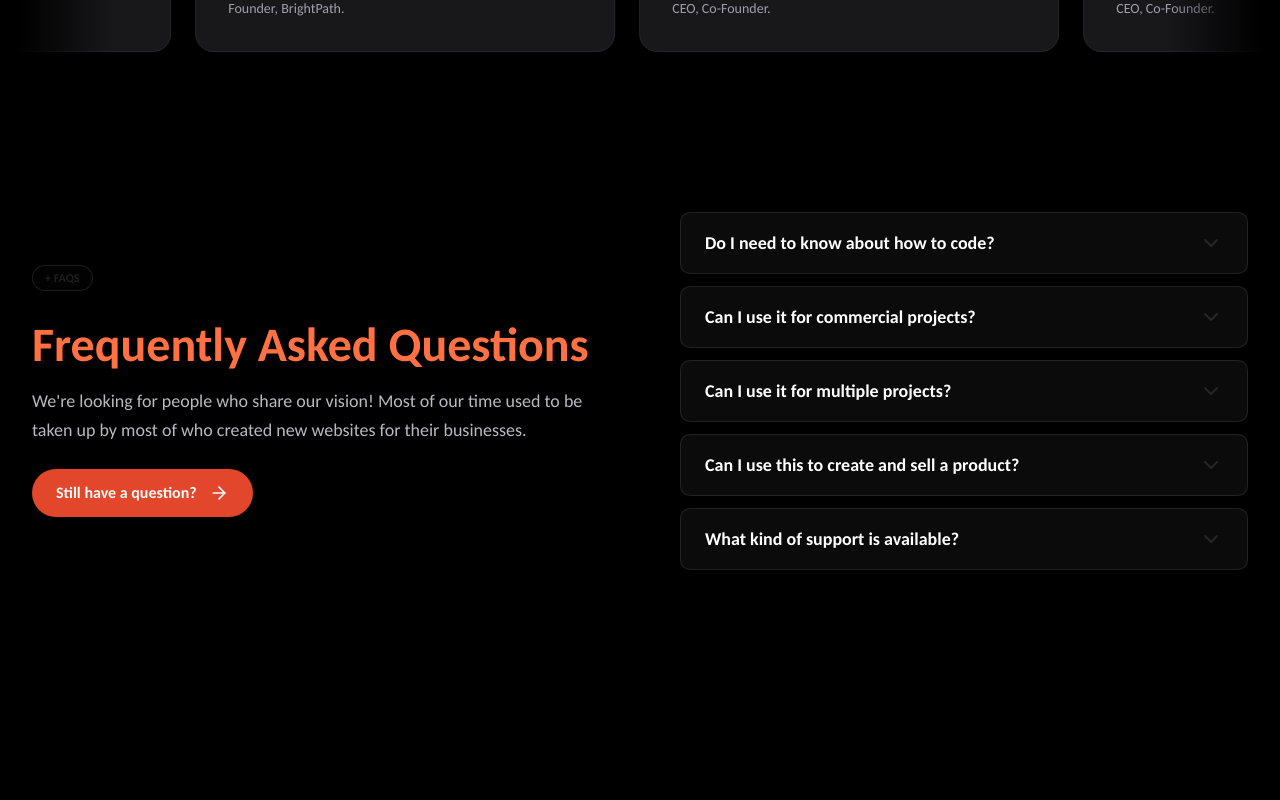
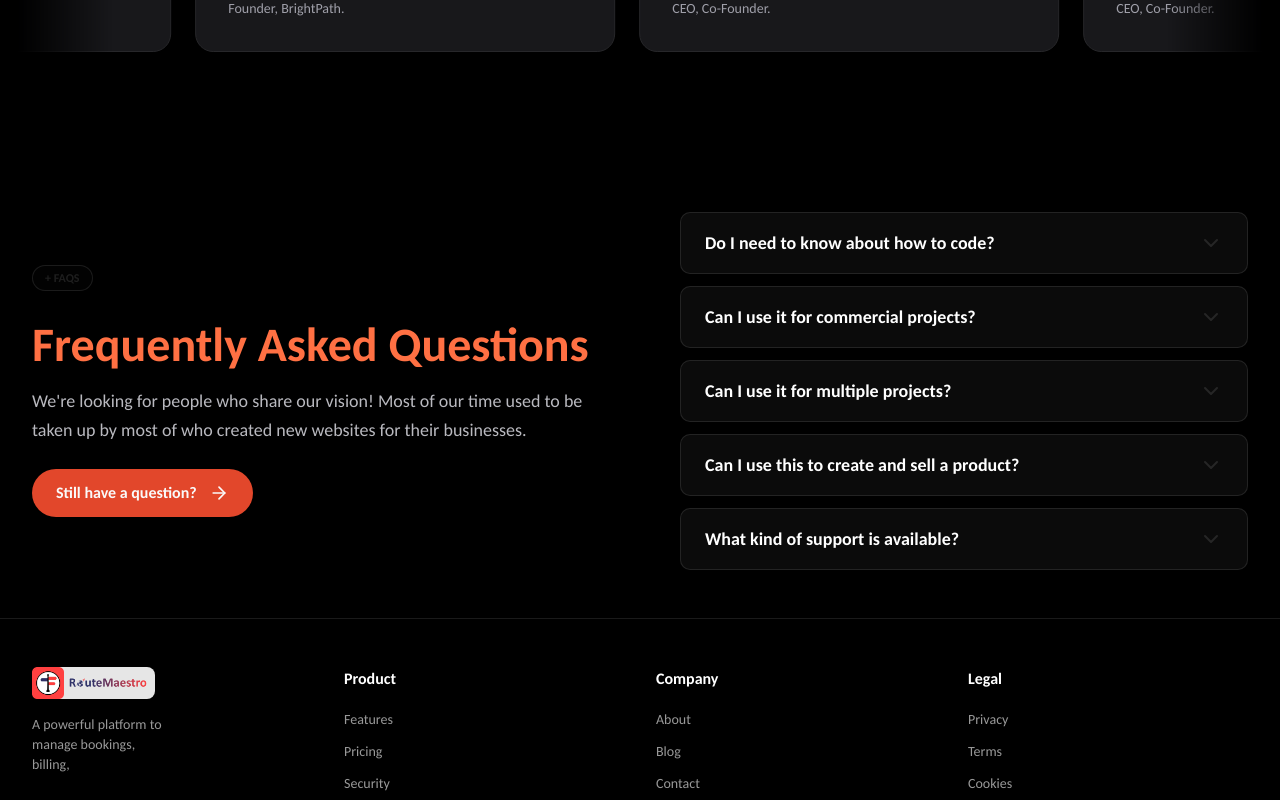
Before and after one commit to 01himanshuSingh/Route-Maestro-intern, a Next.js app: page / in a window 1280 px wide. Shown: the part 5480-6280 px from the top of the page. Built offline with nearby package versions, Linux system fonts and the light colour scheme.

Commit message:
faq bottom css

```diff
--- a/src/app/components/FaqSection.tsx
+++ b/src/app/components/FaqSection.tsx
@@ -4,11 +4,11 @@ import { FAQAccordion } from './FaqAccordion';
 
 export default function FaqSection() {
   return (
-    <main className="min-h-screen bg-black">
+    <main className="h-auto bg-black">
       {/* Dark mode enforcement */}
       <div className="dark">
         <div className=" to-muted/10">
-          <div className="max-w-7xl mx-auto px-4 sm:px-6 lg:px-8 py-12 md:py-20">
+          <div className="max-w-7xl mx-auto px-4 sm:px-6 lg:px-8 pt-12 pb-6 lg:pt-20 lg:pb-12">
             <div className="grid grid-cols-1 md:grid-cols-2 gap-8 md:gap-12">
               {/* Left Column */}
               <div className="flex flex-col justify-center space-y-6">
```
